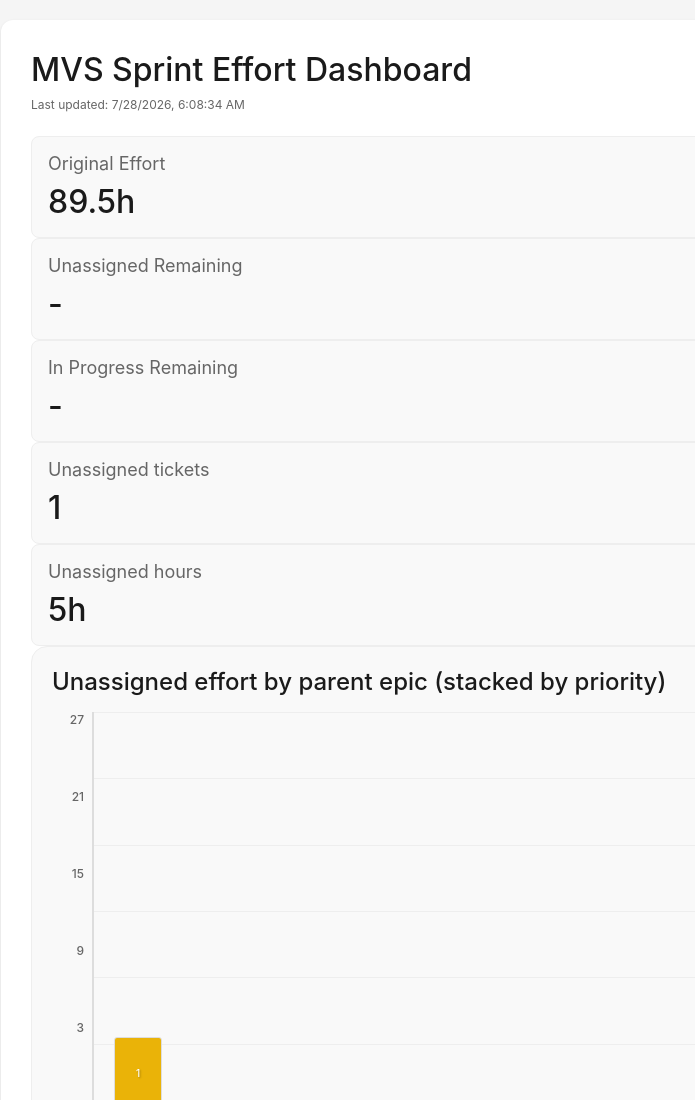
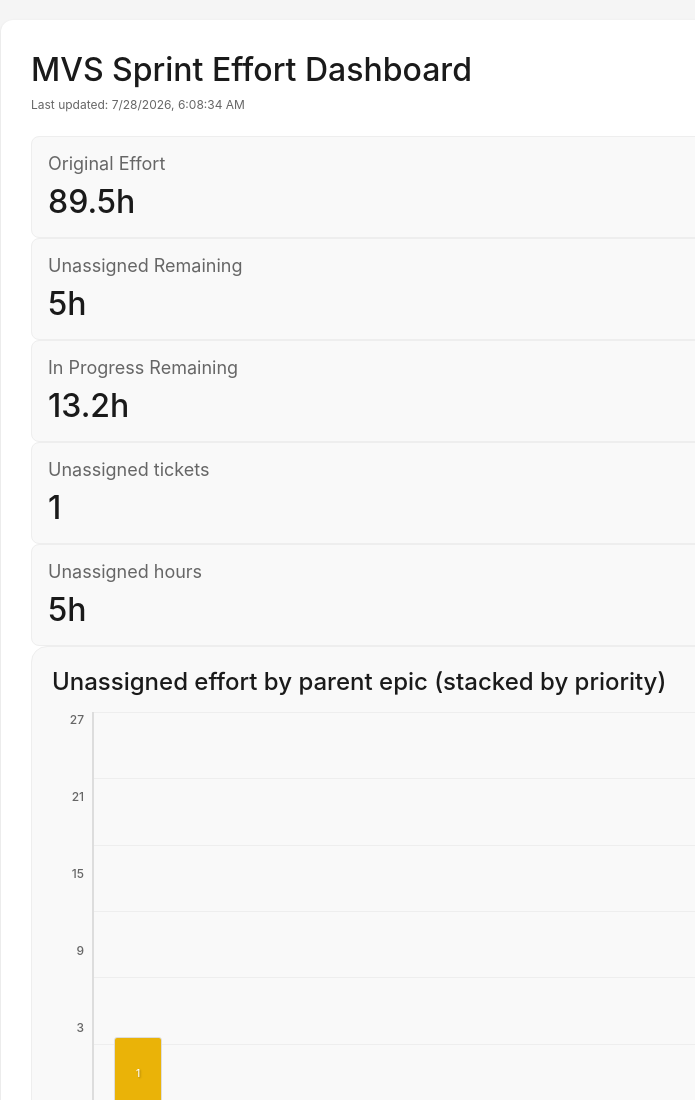
Before and after one commit to ranlev-novidea/MVS-dashboard, a website: page index.html in a window 1280 px wide. Shown: the top 1100 px of the page, without its empty margins (19-714 px from the left). Drawn offline with Linux system fonts and the light colour scheme.

Commit message:
Update index.html
modified rendition

```diff
--- a/index.html
+++ b/index.html
@@ -402,7 +402,14 @@
       document.getElementById('unassignedCount').textContent = unassignedTickets;
       document.getElementById('unassignedHours').textContent = unassignedHours + 'h';
 
-      // Group unassigned by parent
+
+        const unassignedRemaining = Math.round(tickets.filter(t => !t.assignee).reduce((sum, t) => sum + (t.remaining || 0), 0) * 10) / 10;
+        const inProgressRemaining = Math.round(tickets.filter(t => t.assignee && t.status === 'In Development').reduce((sum, t) => sum + (t.remaining || 0), 0) * 10) / 10;
+
+        document.getElementById('unassignedRemaining').textContent = unassignedRemaining + 'h';
+        document.getElementById('inProgressRemaining').textContent = inProgressRemaining + 'h';
+
+        // Group unassigned by parent
       const unassignedByParent = groupByParent(tickets.filter(t => !t.assignee));
       renderChart(unassignedByParent);
 
```
